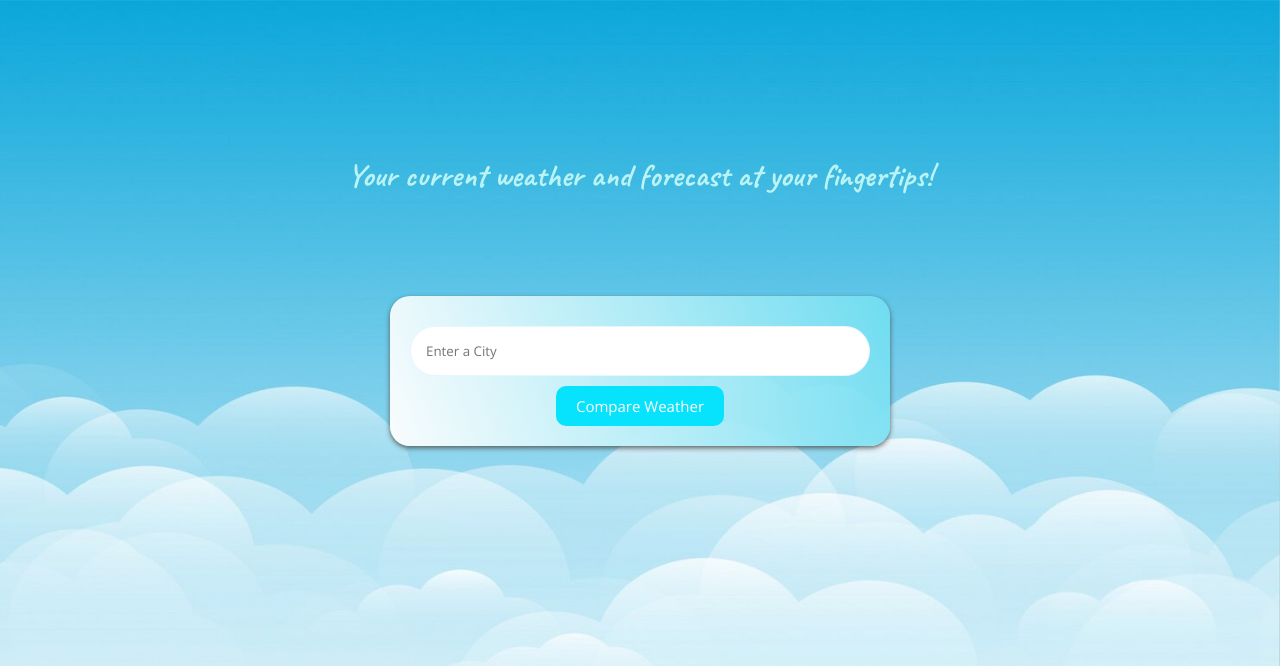
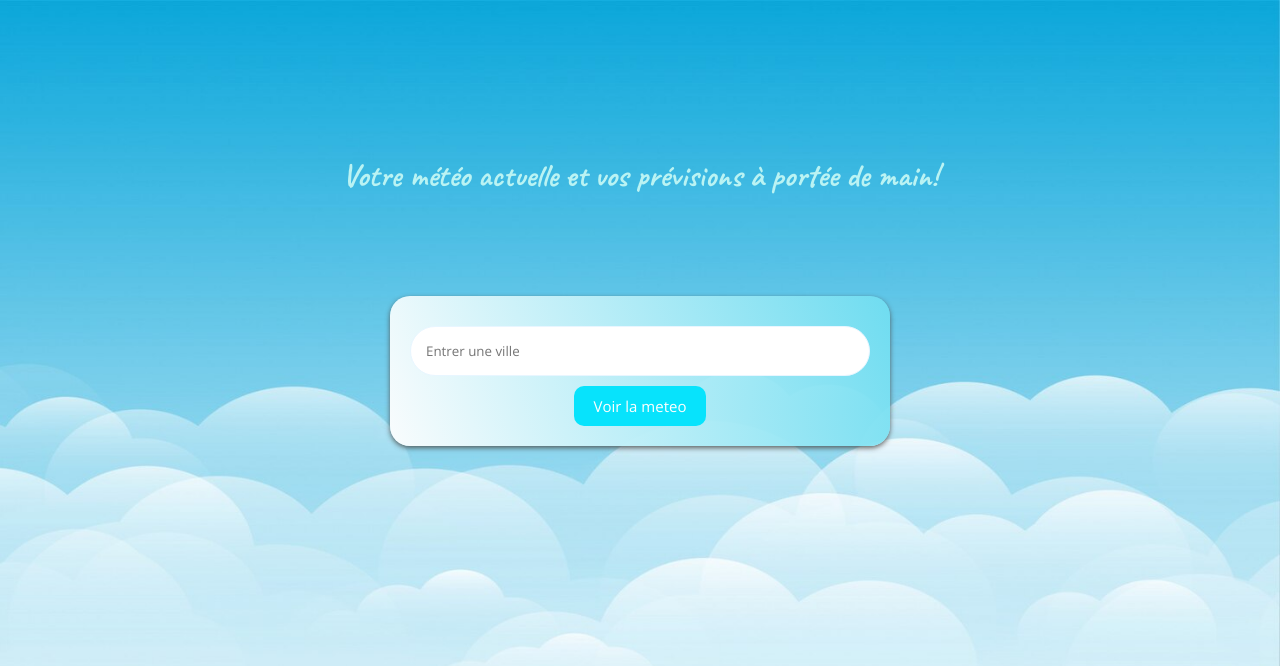
Before and after one commit to faby1410/projet-meteo, a Django app: template weather_app/templates/index.html in a window 1280 px wide. Shown: the top 666 px of the page. Run offline with Django 5.2, Linux system fonts and the light colour scheme; the template is opened without the code that fills it, so the values that code supplies are empty; parts of the project's set-up code (start-up, migrations or seed data) failed here and were passed over.

Commit message:
changement langue

```diff
--- a/weather_app/templates/city_weather.html
+++ b/weather_app/templates/city_weather.html
@@ -6,7 +6,7 @@
 {% endif %}
 
 {% if daily_forecasts %}
-<h2>5-DayForecasts</h2>
+<h2>Prévisions sur 5 jours</h2>
    <div class="forecast-container">
         {% for forecast in daily_forecasts %}
            <div class="forecast">
--- a/weather_app/templates/index.html
+++ b/weather_app/templates/index.html
@@ -15,13 +15,13 @@
 </head>
 <body>
    <div class="weatherme">
-     <h1 class="legend">Your current weather and forecast at your fingertips!</h1>
+     <h1 class="legend">Votre météo actuelle et vos prévisions à portée de main!</h1>
    </div>
 
     <form method="post">
         {% csrf_token %}
-        <input type="text" name="city1" placeholder="Enter a City">
-        <button type="submit">Compare Weather</button>
+        <input type="text" name="city1" placeholder="Entrer une ville">
+        <button type="submit">Voir la meteo</button>
     </form>
 
     <div class="comparison-container">
```
